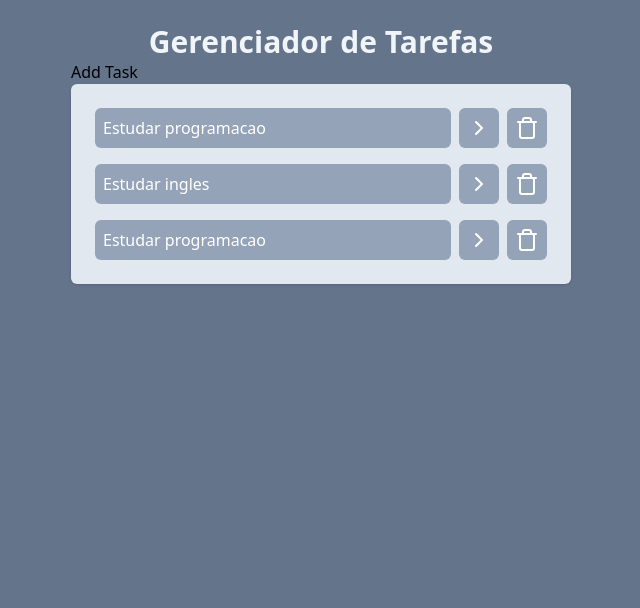
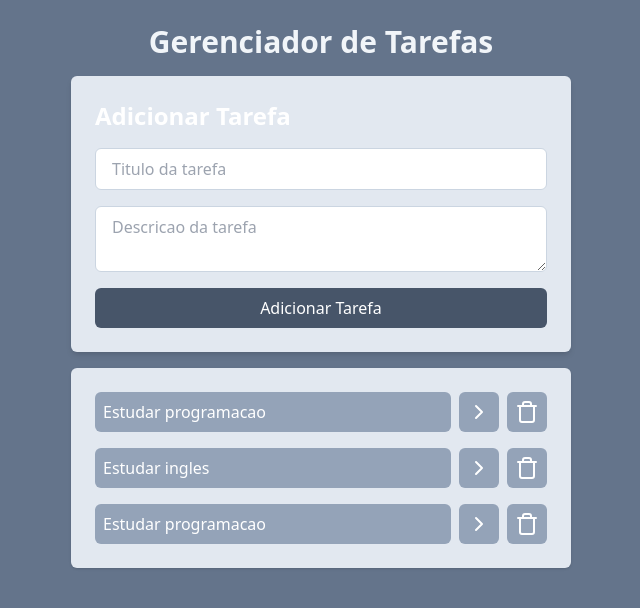
Before and after one commit to FlavioFj20/fl_to_do_list, a React (Vite) app: page / in a window 1280 px wide. Shown: the top 608 px of the page, without its empty margins (319-959 px from the left). Built offline with nearby package versions, Linux system fonts and the light colour scheme.

Commit message:
Updating application
implementation of AddTasks and navigation betwen two pages <TakskPage>

```diff
--- a/package.json
+++ b/package.json
@@ -12,7 +12,9 @@
   "dependencies": {
     "lucide-react": "^0.435.0",
     "react": "^18.3.1",
-    "react-dom": "^18.3.1"
+    "react-dom": "^18.3.1",
+    "react-router-dom": "^6.26.1",
+    "uuid": "^10.0.0"
   },
   "devDependencies": {
     "@eslint/js": "^9.9.0",
--- a/src/App.jsx
+++ b/src/App.jsx
@@ -1,6 +1,7 @@
 import { useState } from "react";
 import AddTask from "./components/AddTask";
 import Tasks from "./components/Tasks";
+import {v4} from "uuid";
 
 function App() {
   const [task, setTasks] = useState([
@@ -39,14 +40,29 @@ function App() {
     setTasks(newTasks);
   }
 
+  function onTaskClickDelete(taskId) {
+    const newTasks = task.filter((task) => task.id !== taskId);
+    setTasks(newTasks);
+  }
+
+  function onTaskAddSubmit(title, description) {
+    const newTask = {
+      id: v4(),
+      title,
+      description,
+      isCompleted: false,
+    };
+    setTasks([...task, newTask]);
+  }
+
   return (
     <div className="w-screen h-screen bg-slate-500 flex justify-center p-6">
-      <div className="w-[500px] ">
+      <div className="w-[500px] space-y-4">
         <h1 className="text-3xl text-slate-100 font-bold text-center">
           Gerenciador de Tarefas
         </h1>
-        <AddTask />
-        <Tasks tasks={task} onTaskClick={onTaskClick} />
+        <AddTask onTaskAddSubmit={onTaskAddSubmit}/>
+        <Tasks tasks={task} onTaskClick={onTaskClick} onTaskClickDelete={onTaskClickDelete}/>
       </div>
     </div>
   );
--- a/src/components/AddTask.jsx
+++ b/src/components/AddTask.jsx
@@ -1,5 +1,50 @@
-function AddTask () {
-  return <h1>Add Task</h1>
+import { useState } from "react";
+
+function AddTask(props) {
+  const [title, setTitle] = useState("");
+  const [description, setDescription] = useState("");
+  return (
+    <div className="bg-slate-200 p-6 rounded-md shadow-md">
+      <h2 className="text-white text-2xl font-bold mb-4">Adicionar Tarefa</h2>
+      <form
+        className="flex flex-col gap-4"
+        onSubmit={(event) => {
+          event.preventDefault();
+        }}
+      >
+        <input
+          type="text"
+          placeholder="Titulo da tarefa"
+          className="py-2 px-4 rounded-md border border-slate-300 outline-slate-400"
+          value={title}
+          onChange={(event) => setTitle(event.target.value)}
+        />
+        <textarea
+          placeholder="Descricao da tarefa"
+          className="py-2 px-4 rounded-md border border-slate-300 outline-slate-400"
+          value={description}
+          onChange={(event) => setDescription(event.target.value)}
+        ></textarea>
+        <button
+          type="submit"
+          onClick={() => {
+            //verificar se o titulo e descricao nao estao vazios
+            if (!title.trim() || !description.trim()) {
+              return alert(
+                "Por favor, preencha o titulo e a descricao da tarefa."
+              );
+            }
+            props.onTaskAddSubmit(title, description);
+            setTitle("");
+            setDescription("");
+          }}
+          className="bg-slate-600 text-white py-2 rounded-md font-medium hover:bg-slate-700 transition"
+        >
+          Adicionar Tarefa
+        </button>
+      </form>
+    </div>
+  );
 }
 
-export default AddTask
+export default AddTask;
--- a/src/components/Tasks.jsx
+++ b/src/components/Tasks.jsx
@@ -1,6 +1,16 @@
-import { ChevronRightIcon, DeleteIcon, TrashIcon } from "lucide-react";
+import { ChevronRightIcon, TrashIcon } from "lucide-react";
+import { useNavigate } from "react-router-dom";
 
 function Tasks(props) {
+  const navigate = useNavigate();
+
+  function onSeeDetailsClick(task) {
+    const query = new URLSearchParams();
+    query.set("title", task.title);
+    query.set("description", task.description);
+    navigate(`/task?${query.toString()}`);
+  }
+
   return (
     <ul className="space-y-4 p-6 bg-slate-200 rounded-md shadow">
       {props.tasks.map((task) => (
@@ -13,10 +23,16 @@ function Tasks(props) {
           >
             {task.title}
           </button>
-          <button className="bg-slate-400 text-white p-2 rounded-md ">
+          <button
+            onClick={() => onSeeDetailsClick(task)}
+            className="bg-slate-400 text-white p-2 rounded-md "
+          >
             <ChevronRightIcon />
           </button>
-          <button onClick="" className="bg-slate-400 text-white p-2 rounded-md ">
+          <button
+            onClick={() => props.onTaskClickDelete(task.id)}
+            className="bg-slate-400 text-white p-2 rounded-md "
+          >
             <TrashIcon />
           </button>
         </li>
--- a/src/main.jsx
+++ b/src/main.jsx
@@ -2,9 +2,22 @@ import { StrictMode } from 'react'
 import { createRoot } from 'react-dom/client'
 import App from './App.jsx'
 import './index.css'
+import { createBrowserRouter, RouterProvider } from 'react-router-dom'
+import TaskPage from './pages/TaskPage.jsx'
+
+const router = createBrowserRouter([
+  {
+    path: '/',
+    element: <App />,
+  },
+  {
+    path: '/task',
+    element: <TaskPage />
+  }
+])
 
 createRoot(document.getElementById('root')).render(
   <StrictMode>
-    <App />
+    <RouterProvider router={router} />
   </StrictMode>,
 )
--- /dev/null
+++ b/src/pages/TaskPage.jsx
@@ -0,0 +1,31 @@
+import { ChevronLeft } from "lucide-react";
+import { useSearchParams } from "react-router-dom";
+import { useNavigate } from "react-router-dom";
+
+function TaskPage() {
+  const navigate = useNavigate();
+  const [SearchParams] = useSearchParams();
+  const title = SearchParams.get("title");
+  const description = SearchParams.get("description");
+
+  return (
+    <div className="h-screen w-screen bg-slate-500 p-6">
+      <div className="w-[500px] space-y-4">
+        <div className="flex justify-center relative mb-6">
+          <button onClick={() => navigate(-1)} className="absolute left-0 top-0 bottom-0 text-slate-100">
+            <ChevronLeft />
+          </button>
+          <h1 className="text-3xl text-slate-100 font-bold text-center">
+            Detalhes da tarefa
+          </h1>
+        </div>
+        <div className="bg-slate-200 p-4 rounded-md">
+          <h2 className="text-xl font-bold text-slate-600">{title}</h2>
+          <p className=" text-slate-600">{description}</p>
+        </div>
+      </div>
+    </div>
+  );
+}
+
+export default TaskPage;
```
Also changed, not shown: 1 other file (tests, documents, lock files or other folders).
